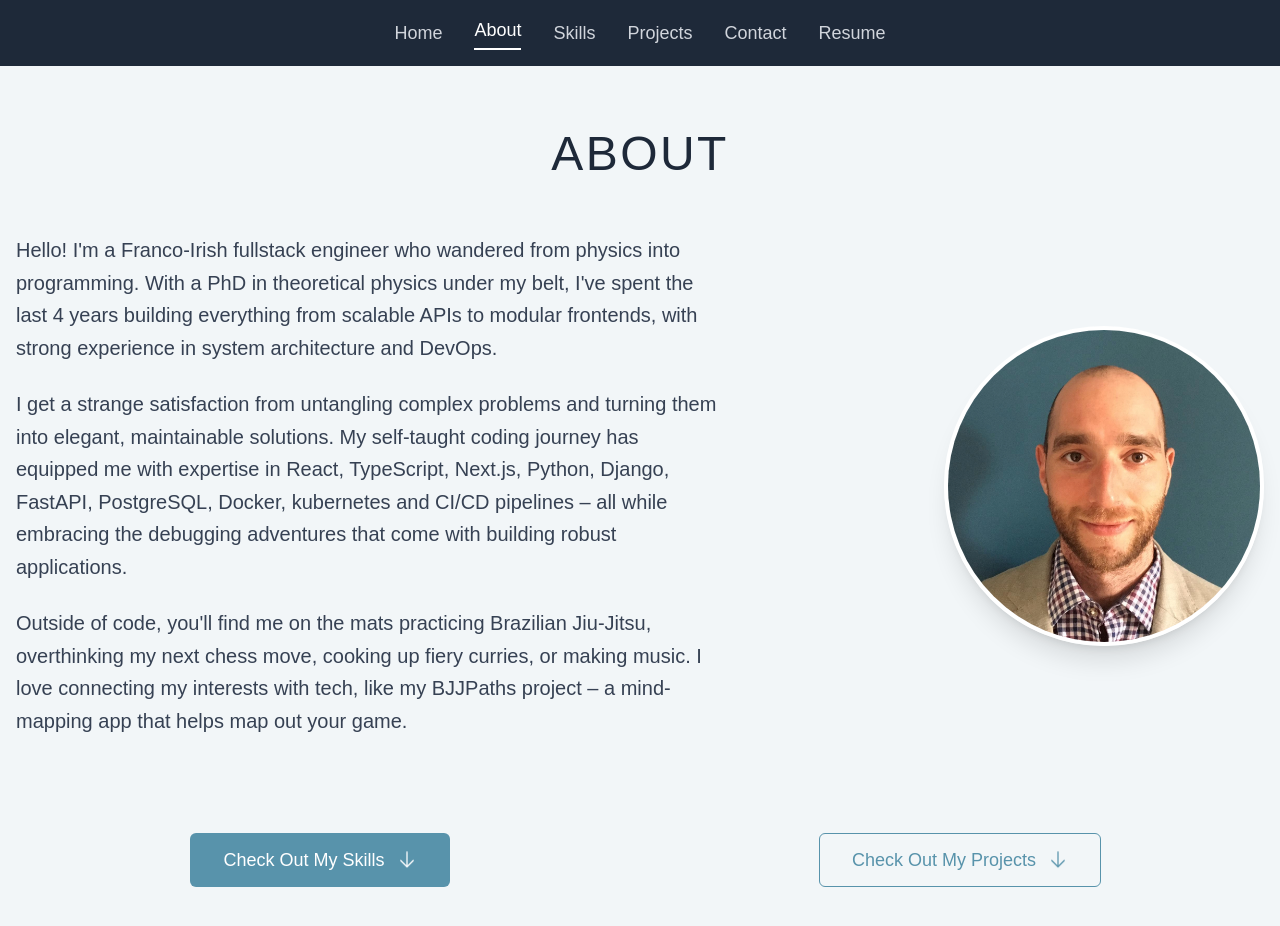
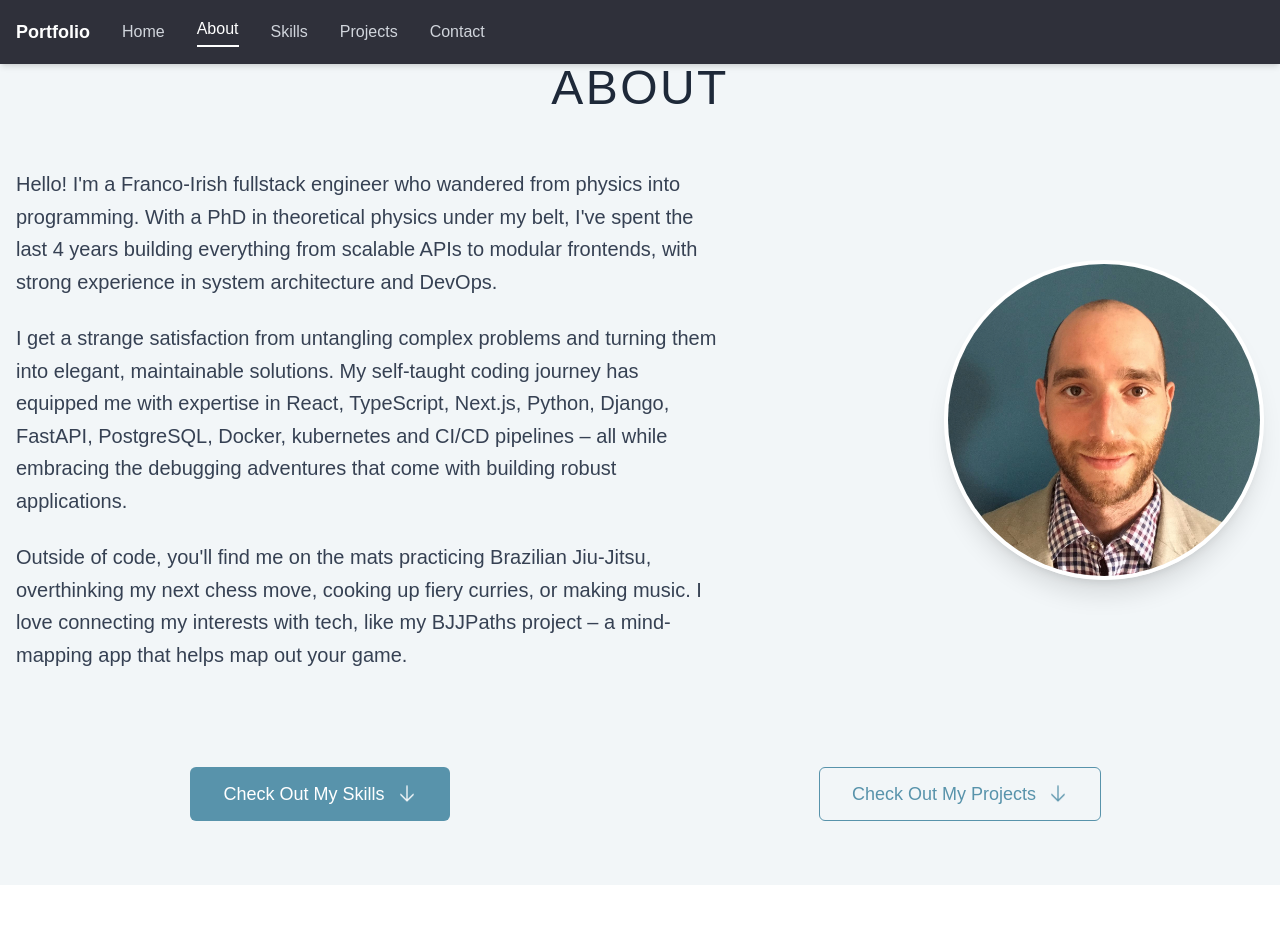
Before and after one commit to plutopulp/plutopulp.com, a Next.js app in the folder web/: page /about in a window 1280 px wide. Shown: the top 926 px of the page. After the commit the page ends 885 px from the top, so only its background shows below. Built offline with nearby package versions, Linux system fonts and the light colour scheme.

Commit message:
basic navbar semi-working, skills a bit off

```diff
--- a/web/src/components/layout/Navbar.tsx
+++ b/web/src/components/layout/Navbar.tsx
@@ -1,61 +1,179 @@
 "use client";
 import Link from "next/link";
-import { usePathname } from "next/navigation";
+import { useNavigation } from "@/hooks/useNavigation";
+import { useOnClickOutside } from "@/hooks/useOnClickOutside";
+import { useRef } from "react";
+import { useState } from "react";
+import { colors } from "@/lib/colors";
+
+// Define types for NavLink props
+interface NavLinkProps {
+  href: string;
+  label: string;
+  isActive: boolean;
+  onClick?: (e: React.MouseEvent) => void;
+  isExternal?: boolean;
+}
 
 export default function Navbar() {
-  const pathname = usePathname();
+  const { isActive, handleNavigation, getItemHref, isScrolled, navItems } =
+    useNavigation();
 
-  const isActive = (path: string) => {
-    return pathname === path;
+  const [mobileMenuOpen, setMobileMenuOpen] = useState(false);
+  const mobileMenuRef = useRef<HTMLDivElement>(null);
+
+  // Close mobile menu when clicking outside
+  useOnClickOutside(mobileMenuRef, () => setMobileMenuOpen(false));
+
+  const toggleMobileMenu = () => {
+    setMobileMenuOpen(!mobileMenuOpen);
   };
 
   return (
-    <nav className="bg-gray-800 text-white">
+    <nav
+      className={`w-full z-50 transition-all duration-300 ${
+        isScrolled ? "fixed top-0 shadow-md" : "absolute top-0"
+      }`}
+      style={{
+        backgroundColor: isScrolled ? colors.sections.hero : "transparent",
+      }}
+    >
       <div className="container mx-auto px-4">
-        <div className="flex items-center justify-center space-x-8 py-4">
-          <NavLink href="/" label="Home" isActive={isActive("/")} />
-          <NavLink href="/about" label="About" isActive={isActive("/about")} />
-          <NavLink
-            href="/skills"
-            label="Skills"
-            isActive={isActive("/skills")}
-          />
-          <NavLink
-            href="/projects"
-            label="Projects"
-            isActive={isActive("/projects")}
-          />
-          <NavLink
-            href="/contact"
-            label="Contact"
-            isActive={isActive("/contact")}
-          />
-          <NavLink
-            href="/resume"
-            label="Resume"
-            isActive={isActive("/resume")}
-          />
+        <div className="flex items-center justify-start h-16">
+          {/* Logo or brand name */}
+          <div className="mr-8">
+            <Link href="/" className="text-white text-lg font-bold">
+              Portfolio
+            </Link>
+          </div>
+
+          {/* Desktop navigation */}
+          <div className="hidden md:flex items-center space-x-8">
+            {navItems.map((item) => (
+              <NavLink
+                key={item.id}
+                href={getItemHref(item)}
+                label={item.label}
+                isActive={isActive(item)}
+                onClick={(e) => handleNavigation(e, item)}
+                isExternal={item.type === "external"}
+              />
+            ))}
+          </div>
+
+          {/* Mobile menu button */}
+          <div className="md:hidden ml-auto">
+            <button
+              onClick={toggleMobileMenu}
+              className="text-white flex items-center"
+              aria-label="Toggle menu"
+            >
+              <svg
+                className="w-6 h-6"
+                fill="none"
+                stroke="currentColor"
+                viewBox="0 0 24 24"
+                xmlns="http://www.w3.org/2000/svg"
+              >
+                {mobileMenuOpen ? (
+                  <path
+                    strokeLinecap="round"
+                    strokeLinejoin="round"
+                    strokeWidth="2"
+                    d="M6 18L18 6M6 6l12 12"
+                  />
+                ) : (
+                  <path
+                    strokeLinecap="round"
+                    strokeLinejoin="round"
+                    strokeWidth="2"
+                    d="M4 6h16M4 12h16m-7 6h7"
+                  />
+                )}
+              </svg>
+            </button>
+          </div>
         </div>
       </div>
+
+      {/* Mobile menu dropdown */}
+      {mobileMenuOpen && (
+        <div
+          className="md:hidden border-t border-gray-700"
+          ref={mobileMenuRef}
+          style={{ backgroundColor: colors.sections.hero }}
+        >
+          <div className="px-2 pt-2 pb-3 space-y-1 sm:px-3">
+            {navItems.map((item) => (
+              <MobileNavLink
+                key={item.id}
+                href={getItemHref(item)}
+                label={item.label}
+                isActive={isActive(item)}
+                onClick={(e) => {
+                  handleNavigation(e, item);
+                  setMobileMenuOpen(false);
+                }}
+                isExternal={item.type === "external"}
+              />
+            ))}
+          </div>
+        </div>
+      )}
     </nav>
   );
 }
 
-interface NavLinkProps {
-  href: string;
-  label: string;
-  isActive: boolean;
-}
+function NavLink({
+  href,
+  label,
+  isActive,
+  onClick,
+  isExternal = false,
+}: NavLinkProps) {
+  const linkProps = isExternal
+    ? { target: "_blank", rel: "noopener noreferrer" }
+    : {};
 
-function NavLink({ href, label, isActive }: NavLinkProps) {
   return (
     <Link
       href={href}
-      className={`text-lg font-medium transition-colors duration-200 hover:text-gray-300 ${
-        isActive ? "text-white border-b-2 border-white pb-1" : "text-gray-300"
+      onClick={onClick}
+      className={`font-medium transition-all duration-200 ${
+        isActive
+          ? "text-white border-b-2 border-white pb-1"
+          : "text-gray-300 hover:text-white"
       }`}
+      {...linkProps}
     >
       {label}
     </Link>
   );
 }
+
+function MobileNavLink({
+  href,
+  label,
+  isActive,
+  onClick,
+  isExternal = false,
+}: NavLinkProps) {
+  const linkProps = isExternal
+    ? { target: "_blank", rel: "noopener noreferrer" }
+    : {};
+
+  return (
+    <Link
+      href={href}
+      onClick={onClick}
+      className={`block px-3 py-2 rounded-md text-base font-medium ${
+        isActive
+          ? "text-white bg-gray-800"
+          : "text-gray-300 hover:text-white hover:bg-gray-700"
+      }`}
+      {...linkProps}
+    >
+      {label}
+    </Link>
+  );
+}
--- /dev/null
+++ b/web/src/hooks/useNavigation.ts
@@ -0,0 +1,159 @@
+import { useCallback, useEffect, useState } from "react";
+import { usePathname } from "next/navigation";
+
+// Define types for navigation
+export type NavItemType = "section" | "page" | "external" | "pdf";
+
+export interface NavItem {
+  id: string;
+  label: string;
+  path: string;
+  type: NavItemType;
+  sectionId?: string; // Only for section type
+}
+
+// Items can be imported to here or passed into the hook
+export const navItems: NavItem[] = [
+  { id: "home", label: "Home", path: "/", type: "section", sectionId: "hero" },
+  {
+    id: "about",
+    label: "About",
+    path: "/about",
+    type: "section",
+    sectionId: "about",
+  },
+  {
+    id: "skills",
+    label: "Skills",
+    path: "/skills",
+    type: "section",
+    sectionId: "skills",
+  },
+  {
+    id: "projects",
+    label: "Projects",
+    path: "/projects",
+    type: "section",
+    sectionId: "projects",
+  },
+  {
+    id: "contact",
+    label: "Contact",
+    path: "/contact",
+    type: "section",
+    sectionId: "contact",
+  },
+  // Examples commented out for future use
+  // { id: 'resume', label: 'Resume', path: '/resume.pdf', type: 'pdf' },
+  // { id: 'blog', label: 'Blog', path: '/blog', type: 'page' },
+  // { id: 'github', label: 'GitHub', path: 'https://github.com/username', type: 'external' },
+];
+
+export function useNavigation() {
+  const pathname = usePathname();
+  const [activeSection, setActiveSection] = useState<string | null>(null);
+  const [isScrolled, setIsScrolled] = useState(false);
+  const isHomePage = pathname === "/";
+
+  // Track scroll position for fixed/absolute navbar
+  useEffect(() => {
+    const handleScroll = () => {
+      // Check if about section is visible
+      const aboutSection = document.getElementById("about");
+      if (aboutSection) {
+        const aboutRect = aboutSection.getBoundingClientRect();
+        // If about section is at the top of the viewport or higher
+        setIsScrolled(aboutRect.top <= 0);
+      } else {
+        // Fallback if section not found
+        setIsScrolled(window.scrollY > window.innerHeight * 0.8);
+      }
+
+      // Determine active section based on scroll position
+      if (isHomePage) {
+        const sections = ["hero", "about", "skills", "projects", "contact"]
+          .map((id) => document.getElementById(id))
+          .filter(Boolean);
+
+        for (const section of sections) {
+          if (!section) continue;
+
+          const rect = section.getBoundingClientRect();
+          // Consider a section active when it's mostly in view
+          if (
+            rect.top <= window.innerHeight / 3 &&
+            rect.bottom >= window.innerHeight / 3
+          ) {
+            setActiveSection(section.id);
+            break;
+          }
+        }
+      }
+    };
+
+    window.addEventListener("scroll", handleScroll);
+    handleScroll(); // Initialize state
+
+    return () => window.removeEventListener("scroll", handleScroll);
+  }, [isHomePage]);
+
+  // Determine if a navigation item is active
+  const isActive = useCallback(
+    (item: NavItem): boolean => {
+      if (!isHomePage) {
+        // Regular page navigation for non-home pages
+        return pathname === item.path;
+      }
+
+      // For section links on home page, check the active section
+      if (item.type === "section" && item.sectionId) {
+        return activeSection === item.sectionId;
+      }
+
+      return false;
+    },
+    [pathname, isHomePage, activeSection]
+  );
+
+  // Handle navigation based on link type
+  const handleNavigation = useCallback(
+    (e: React.MouseEvent, item: NavItem) => {
+      if (item.type === "section" && isHomePage && item.sectionId) {
+        e.preventDefault();
+        const section = document.getElementById(item.sectionId);
+        if (section) {
+          // Smooth scroll to the section
+          section.scrollIntoView({ behavior: "smooth" });
+        }
+      }
+      // For other types, let the Link component handle navigation
+    },
+    [isHomePage]
+  );
+
+  // Get the appropriate href based on item type and current page
+  const getItemHref = useCallback(
+    (item: NavItem): string => {
+      if (item.type === "section" && isHomePage && item.sectionId) {
+        return `#${item.sectionId}`;
+      }
+
+      if (item.type === "external" || item.type === "pdf") {
+        return item.path;
+      }
+
+      return item.path;
+    },
+    [isHomePage]
+  );
+
+  return {
+    isHomePage,
+    isScrolled,
+    activeSection,
+    isActive,
+    handleNavigation,
+    getItemHref,
+    navItems,
+  };
+}
--- /dev/null
+++ b/web/src/hooks/useOnClickOutside.ts
@@ -0,0 +1,26 @@
+import { useEffect, RefObject } from "react";
+
+/**
+ * Hook that alerts when you click outside of the passed ref
+ */
+export function useOnClickOutside<T extends HTMLElement = HTMLElement>(
+  ref: RefObject<T | null>,
+  handler: (event: MouseEvent | TouchEvent) => void
+): void {
+  useEffect(() => {
+    const listener = (event: MouseEvent | TouchEvent) => {
+      if (!ref.current || ref.current.contains(event.target as Node)) {
+        return;
+      }
+      handler(event);
+    };
+
+    document.addEventListener("mousedown", listener);
+    document.addEventListener("touchstart", listener);
+
+    return () => {
+      document.removeEventListener("mousedown", listener);
+      document.removeEventListener("touchstart", listener);
+    };
+  }, [ref, handler]);
+}
```
